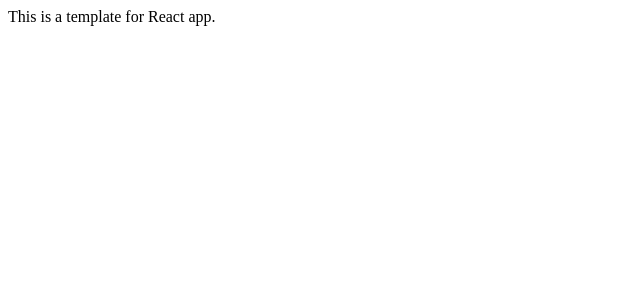
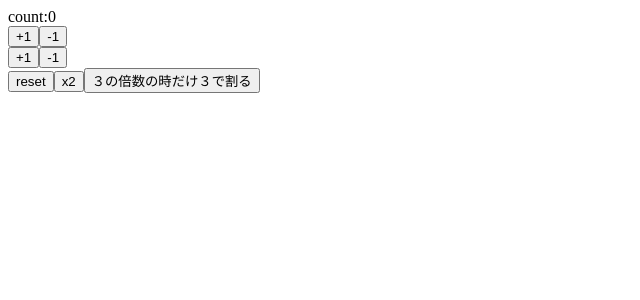
Before and after one commit to kenji-kk/react-hooks-101, a React (Create React App) app: page / in a window 1280 px wide. Shown: the top 300 px of the page, without its empty margins (0-640 px from the left). Built offline with nearby package versions, Linux system fonts and the light colour scheme.

Commit message:
my first React Hook with useState

```diff
--- a/src/App.js
+++ b/src/App.js
@@ -1,10 +1,40 @@
-import React from 'react'
+import React,{useState} from 'react'
 
 const App = () =>  {
+  const [count,setCount] = useState(0)
+
+  const increment = () => setCount(count + 1)
+  const decrement = () => setCount(count - 1)
+
+  const increment2 = () => setCount(previousCount => previousCount + 1)
+  const decrement2 = () => setCount(previousCount => previousCount - 1)
+
+  const reset = () => setCount(0)
+  const x2 = () => setCount(count * 2)
+  const division = () => setCount((previousCount) => {
+    if (previousCount % 3 === 0){
+      return previousCount / 3
+    }else{
+      return previousCount
+    }
+  })
   return (
-    <div>
-      This is a template for React app.
-    </div>
+   <>
+      <div>count:{count}</div>
+      <div>
+        <button onClick={increment}>+1</button>
+        <button onClick={decrement}>-1</button>
+      </div>
+      <div>
+        <button onClick={increment2}>+1</button>
+        <button onClick={decrement2}>-1</button>
+      </div>
+      <div>
+        <button onClick={reset}>reset</button>
+        <button onClick={x2}>x2</button>
+        <button onClick={division}>３の倍数の時だけ３で割る</button>
+      </div>
+   </>
   )
 }
 
```
